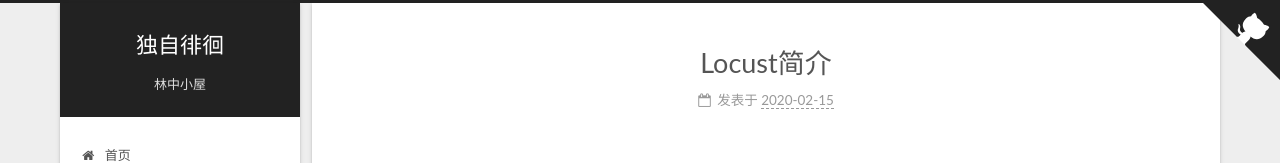
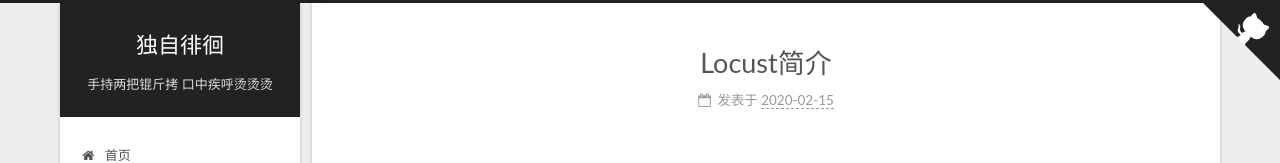
Before and after one commit to WanderAG/WanderAG.github.io, a plain HTML site: page 2020/02/15/locust-introduce/index.html in a window 1280 px wide. Shown: the top 163 px of the page. Drawn offline with Linux system fonts and the light colour scheme.

Commit message:
Site updated: 2020-02-15 20:36:41

```diff
--- a/2020/02/15/locust-introduce/index.html
+++ b/2020/02/15/locust-introduce/index.html
@@ -102,7 +102,7 @@
         <span class="logo-line-after"><i></i></span>
       </a>
     </div>
-        <p class="site-subtitle">林中小屋</p>
+        <p class="site-subtitle">手持两把锟斤拷    口中疾呼烫烫烫</p>
   </div>
 
   <div class="site-nav-right"></div>
```
Also changed, not shown: archives/2020/02/index.html (+1 -1 lines), archives/2020/index.html (+1 -1 lines), archives/index.html (+1 -1 lines), index.html (+1 -1 lines), tags/Locust/index.html (+1 -1 lines), tags/压力测试/index.html (+1 -1 lines).
